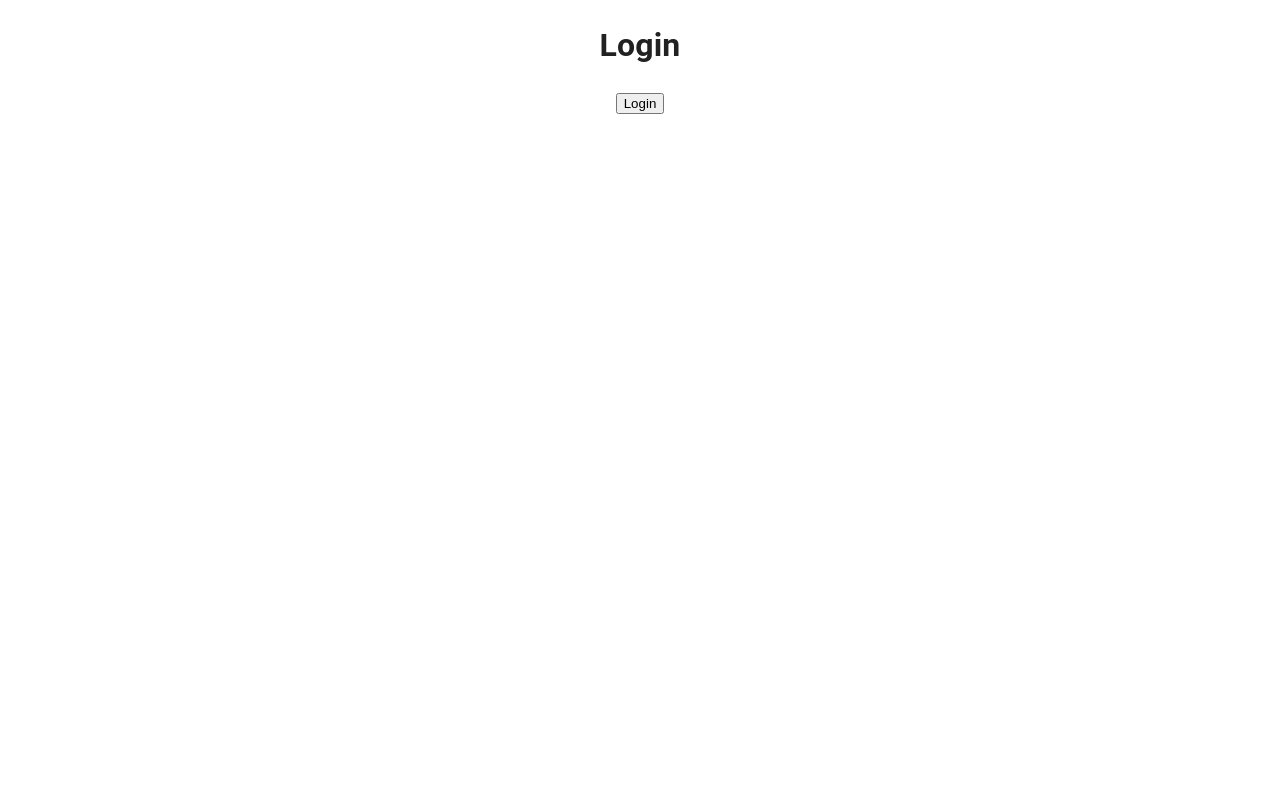
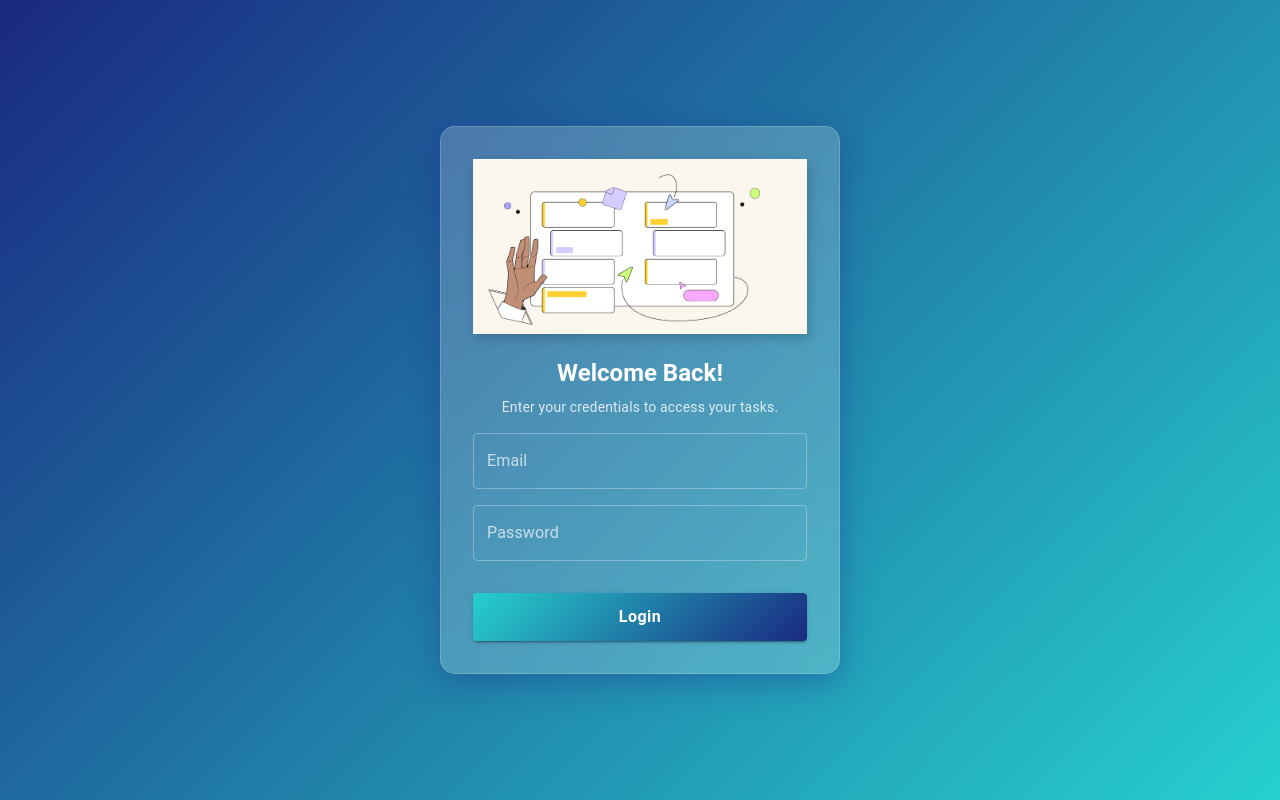
Before and after one commit to sagun03/Task-mangement_kanbanIQ, a React (Vite) app in the folder client/: page /login in a window 1280 px wide. Built offline with nearby package versions, Linux system fonts and the light colour scheme.

Commit message:
addedlogin page

```diff
--- a/client/package.json
+++ b/client/package.json
@@ -18,6 +18,7 @@
     "@types/styled-components": "^5.1.34",
     "react": "^18.3.1",
     "react-dom": "^18.3.1",
+    "react-hook-form": "^7.54.2",
     "react-router-dom": "^7.1.5",
     "styled-components": "^6.1.15"
   },
--- a/client/src/pages/Login.tsx
+++ b/client/src/pages/Login.tsx
@@ -1,20 +1,45 @@
+import { useForm } from "react-hook-form";
 import { useAuth } from "../context/AuthContext";
 import { useNavigate } from "react-router-dom";
+import { AuthContainer, AuthPaper, AuthIllustration, AuthTextField, AuthButton } from "../styles/AuthStyles";
+import { Typography } from "@mui/material";
+import loginIllustration from "../assets/login.png";
+
+type LoginFormInputs = {
+  email: string;
+  password: string;
+};
 
 const Login = () => {
   const { login } = useAuth();
   const navigate = useNavigate();
+  const { register, handleSubmit } = useForm<LoginFormInputs>();
 
-  const handleLogin = () => {
+  const onSubmit = (data: LoginFormInputs) => {
+    console.log("Logging in with:", data);
     login();
     navigate("/");
   };
 
   return (
-    <div>
-      <h1>Login</h1>
-      <button onClick={handleLogin}>Login</button>
-    </div>
+    <AuthContainer>
+      <AuthPaper elevation={3}>
+        <AuthIllustration src={loginIllustration} alt="Login Illustration" />
+        <Typography variant="h5" gutterBottom sx={{ fontWeight: "bold", color: "#fff" }}>
+          Welcome Back!
+        </Typography>
+        <Typography variant="body2" gutterBottom sx={{ color: "rgba(255, 255, 255, 0.8)", marginBottom: "1rem" }}>
+          Enter your credentials to access your tasks.
+        </Typography>
+        <form onSubmit={handleSubmit(onSubmit)}>
+          <AuthTextField label="Email" type="email" fullWidth {...register("email", { required: true })} />
+          <AuthTextField label="Password" type="password" fullWidth {...register("password", { required: true })} />
+          <AuthButton type="submit" variant="contained" fullWidth>
+            Login
+          </AuthButton>
+        </form>
+      </AuthPaper>
+    </AuthContainer>
   );
 };
 
--- /dev/null
+++ b/client/src/styles/AuthStyles.ts
@@ -0,0 +1,70 @@
+import { styled } from "@mui/system";
+import { Paper, TextField, Button } from "@mui/material";
+
+// Gradient Background with Glassmorphism
+export const AuthContainer = styled("div")({
+  display: "flex",
+  justifyContent: "center",
+  alignItems: "center",
+  height: "100vh",
+  background: "linear-gradient(135deg, #1A2980, #26D0CE)",
+});
+
+// Glassmorphism Card
+export const AuthPaper = styled(Paper)({
+  padding: "2rem",
+  width: "400px",
+  textAlign: "center",
+  backdropFilter: "blur(10px)",
+  background: "rgba(255, 255, 255, 0.2)",
+  borderRadius: "15px",
+  boxShadow: "0 8px 32px rgba(31, 38, 135, 0.37)",
+  border: "1px solid rgba(255, 255, 255, 0.18)",
+  color: "#fff",
+});
+
+// Illustration with Soft Shadow
+export const AuthIllustration = styled("img")({
+  width: "100%",
+  maxHeight: "220px",
+  marginBottom: "1rem",
+  filter: "drop-shadow(2px 4px 6px rgba(0, 0, 0, 0.2))",
+});
+
+// Custom Input Fields
+export const AuthTextField = styled(TextField)({
+  marginBottom: "1rem",
+  "& .MuiInputBase-root": {
+    color: "#fff",
+  },
+  "& .MuiInputLabel-root": {
+    color: "rgba(255, 255, 255, 0.7)",
+  },
+  "& .MuiOutlinedInput-root": {
+    "& fieldset": {
+      borderColor: "rgba(255, 255, 255, 0.3)",
+    },
+    "&:hover fieldset": {
+      borderColor: "#fff",
+    },
+    "&.Mui-focused fieldset": {
+      borderColor: "#26D0CE",
+    },
+  },
+});
+
+// Gradient Button with Animation
+export const AuthButton = styled(Button)({
+  marginTop: "1rem",
+  padding: "10px",
+  fontSize: "16px",
+  fontWeight: "bold",
+  textTransform: "none",
+  background: "linear-gradient(135deg, #26D0CE, #1A2980)",
+  color: "#fff",
+  transition: "all 0.3s ease-in-out",
+  "&:hover": {
+    transform: "scale(1.05)",
+    background: "linear-gradient(135deg, #1A2980, #26D0CE)",
+  },
+});
```
Also changed, not shown: client/src/assets/login.png (added), 1 other file (tests, documents, lock files or other folders).
